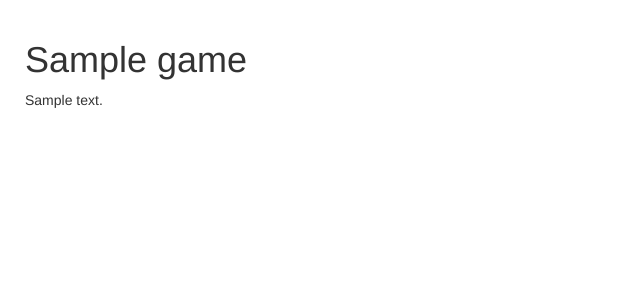
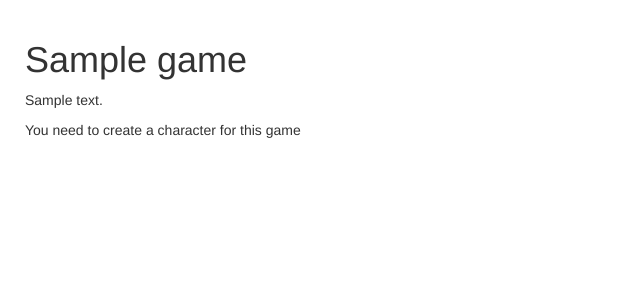
Before and after one commit to rrees/at-light-speed, a Python web app: template templates/game.html in a window 1280 px wide. Shown: the top 300 px of the page, without its empty margins (0-640 px from the left). Run offline with Jinja, Linux system fonts and the light colour scheme; the template is opened without the code that fills it: most values are stand-ins (such as "Sample title", 1, 10 or a date in 2020).

Commit message:
Prompts the player to create a character if they do not have one

```diff
--- a/main.py
+++ b/main.py
@@ -49,8 +49,14 @@ class GameHandler(webapp2.RequestHandler):
 	def get(self, key):
 		game_key = ndb.Key(urlsafe=key)
 
+		if not game_key:
+			webapp2.abort(404, 'Game not found')
+
+		player_character = models.Character.query(ancestor=game_key).fetch()
+
 		template_values = {
 			"game" : game_key.get(),
+			"your_character" : player_character,
 		}
 		template = templates.get_template('game.html')
 		self.response.write(template.render(template_values))
--- a/models.py
+++ b/models.py
@@ -10,6 +10,7 @@ class Game(ndb.Model):
 	players = ndb.UserProperty(repeated=True)
 
 class Character(ndb.Model):
+	player = ndb.UserProperty(repeated=True)
 	name = ndb.StringProperty(required=True)
 	description = ndb.TextProperty()
 
--- a/templates/game.html
+++ b/templates/game.html
@@ -7,6 +7,11 @@
 			<h1>{{game.title}}</h1>
 			<p>{{game.description}}</p>
 		</div>
+		<div class="col-md-12">
+		{% if not your_character %}
+		<p>You need to create a character for this game</p>
+		{% endif %}
+		</div>
 	</div>
 </div>
 {% endblock %}
```
